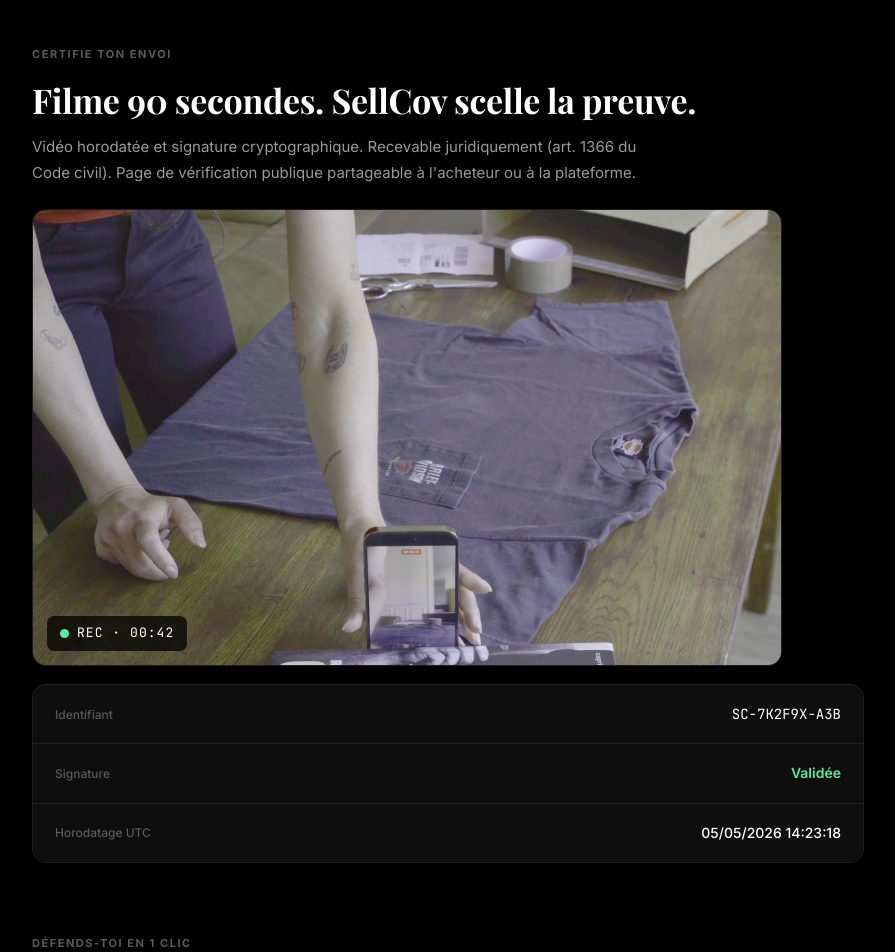
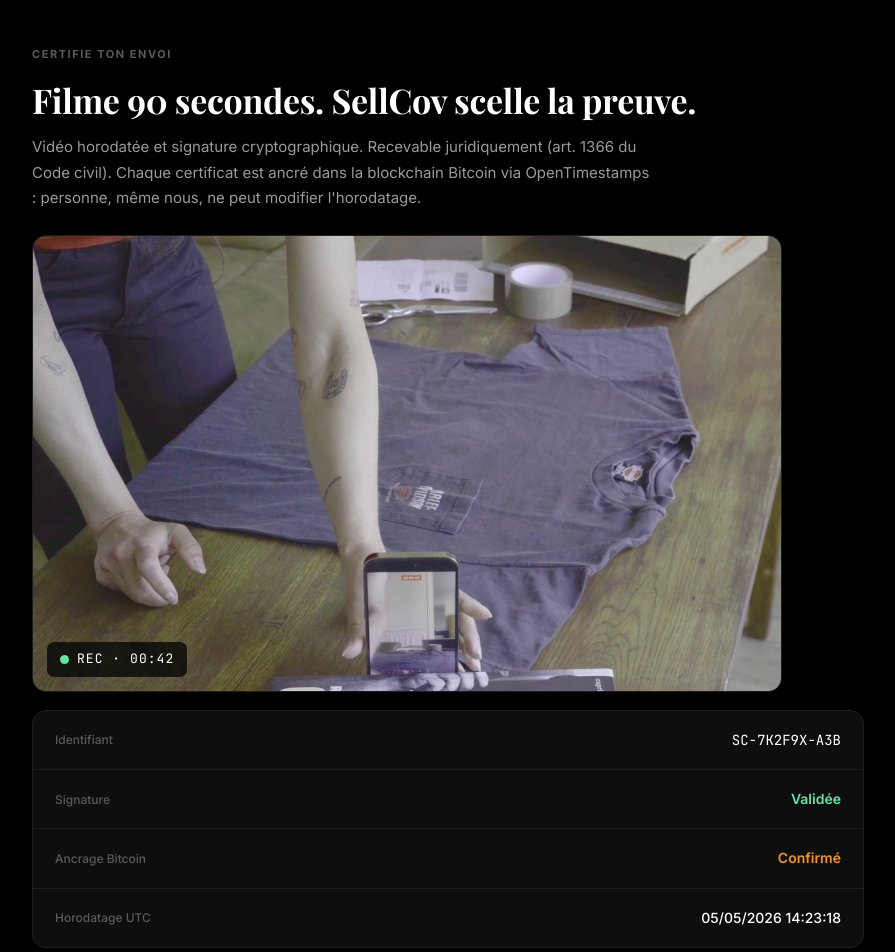
Before and after one commit to WRONIKOWSKY/sellguard, a Next.js app in the folder sellguard/: page /demo in a window 1280 px wide. Shown: the part 1420-2372 px from the top of the page, without its empty margins (192-1087 px from the left). Built offline with nearby package versions, Linux system fonts and the light colour scheme; no server answers; a web font is replaced by a local one.

Commit message:
feat(marketing): integrate Bitcoin anchoring argument in /demo + add 4th legal card on home (FR/EN/ES/IT)

```diff
--- a/sellguard/pages/demo.js
+++ b/sellguard/pages/demo.js
@@ -97,7 +97,7 @@ export default function Demo() {
         <Section
           tag="Certifie ton envoi"
           title="Filme 90 secondes. SellCov scelle la preuve."
-          subtitle="Vidéo horodatée et signature cryptographique. Recevable juridiquement (art. 1366 du Code civil). Page de vérification publique partageable à l'acheteur ou à la plateforme."
+          subtitle="Vidéo horodatée et signature cryptographique. Recevable juridiquement (art. 1366 du Code civil). Chaque certificat est ancré dans la blockchain Bitcoin via OpenTimestamps : personne, même nous, ne peut modifier l'horodatage."
         >
           <div style={{marginBottom:'18px',borderRadius:'14px',overflow:'hidden',border:'1px solid var(--border)',background:'var(--bg-card)',maxWidth:'750px',position:'relative'}}>
             <img src="/demovideo-tshirt.jpg" alt="Frame de la vidéo certifiée" style={{width:'100%',height:'auto',display:'block'}} />
@@ -109,6 +109,7 @@ export default function Demo() {
           <DataCard>
             <DataRow label="Identifiant" value={<span className="mono">SC-7K2F9X-A3B</span>} />
             <DataRow label="Signature" value={<span style={{color:'var(--green)',fontWeight:600}}>Validée</span>} />
+            <DataRow label="Ancrage Bitcoin" value={<span style={{color:'#F7931A',fontWeight:600}}>Confirmé</span>} />
             <DataRow label="Horodatage UTC" value="05/05/2026 14:23:18" last />
           </DataCard>
         </Section>
```
Also changed, not shown: sellguard/pages/index.js (+9 -0 lines).
